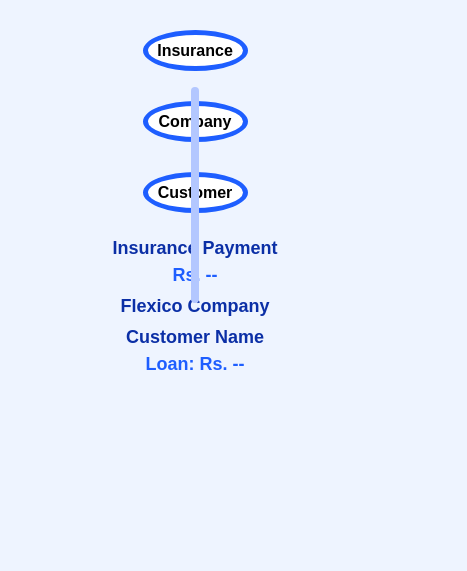
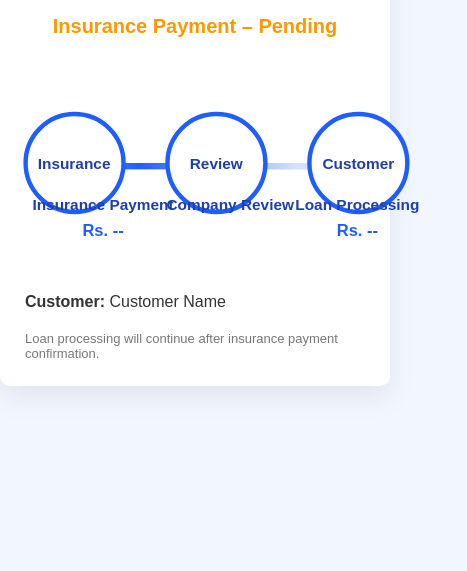
Before and after one commit to Flexico-1/onlineloan.lk-applicationform, a plain HTML site: page index.html in a window 390 px wide. Shown: the part 273-844 px from the top of the page, 467 px wide, since content can reach past the window. Drawn offline with Linux system fonts and the light colour scheme.

Commit message:
Update index.html

```diff
--- a/index.html
+++ b/index.html
@@ -2,49 +2,73 @@
 <html lang="en">
 <head>
 <meta charset="UTF-8">
-<title>Insurance Payment Pending</title>
+<title>Insurance Payment Status</title>
 <meta name="viewport" content="width=device-width, initial-scale=1.0">
 
 <style>
-/* --- same styles as before (unchanged) --- */
 body {
     font-family: Arial, sans-serif;
-    background: #eef4ff;
+    background: #f2f6ff;
+    margin: 0;
     display: flex;
     justify-content: center;
     align-items: center;
     min-height: 100vh;
-    margin: 0;
 }
 
-.flow-container {
+/* Container */
+.container {
     width: 100%;
     max-width: 1000px;
-    text-align: center;
-    padding: 20px;
+    background: #ffffff;
+    padding: 25px;
+    border-radius: 10px;
+    box-shadow: 0 10px 30px rgba(0,0,0,0.08);
 }
 
-.status {
-    font-size: 26px;
-    font-weight: bold;
-    color: orange;
+/* Header */
+.header {
+    text-align: center;
     margin-bottom: 30px;
 }
 
+.company {
+    font-size: 22px;
+    font-weight: bold;
+    color: #1e3fa9;
+}
+
+.subtitle {
+    font-size: 16px;
+    color: #666;
+    margin-top: 4px;
+}
+
+/* Status */
+.status {
+    text-align: center;
+    font-size: 20px;
+    font-weight: bold;
+    color: #ff9800;
+    margin-bottom: 35px;
+}
+
+/* Flow */
 .flow {
     position: relative;
-    height: 260px;
+    height: 200px;
 }
 
+/* Line */
 .line {
     position: absolute;
     top: 50%;
     left: 8%;
     right: 8%;
-    height: 8px;
-    background: #b3c7ff;
+    height: 6px;
+    background: #d6e0ff;
+    border-radius: 10px;
     overflow: hidden;
-    border-radius: 10px;
 }
 
 .line::after {
@@ -53,95 +77,93 @@ body {
     left: -100%;
     width: 100%;
     height: 100%;
-    background: #1e5eff;
-    animation: flowLine 3s infinite;
+    background: linear-gradient(90deg, transparent, #1e5eff, transparent);
+    animation: move 4s infinite;
 }
 
-@keyframes flowLine {
+@keyframes move {
     0% { left: -100%; }
     100% { left: 100%; }
 }
 
-.circle {
+/* Steps */
+.step {
     position: absolute;
     top: 50%;
-    width: 110px;
-    height: 110px;
+    width: 100px;
+    height: 100px;
+    background: #fff;
+    border: 4px solid #1e5eff;
     border-radius: 50%;
-    background: #fff;
-    border: 5px solid #1e5eff;
     transform: translateY(-50%);
     display: flex;
     align-items: center;
     justify-content: center;
     font-weight: bold;
-    font-size: 18px;
+    color: #1e3fa9;
+    text-align: center;
 }
 
-.c1 { left: 3%; }
-.c2 { left: 42%; }
-.c3 { left: 80%; }
+.s1 { left: 4%; }
+.s2 { left: 42%; }
+.s3 { left: 80%; }
 
+/* Labels */
 .label {
     position: absolute;
-    top: 150px;
-    width: 320px;
-    font-size: 20px;
+    top: 120px;
+    width: 280px;
+    font-size: 16px;
     font-weight: bold;
-    color: #0b2fa6;
+    color: #1e3fa9;
+    text-align: center;
 }
 
-.l1 { left: -6%; }
-.l2 { left: 32%; }
-.l3 { left: 66%; }
+.l1 { left: -4%; }
+.l2 { left: 30%; }
+.l3 { left: 64%; }
 
 .amount {
     display: block;
-    font-size: 18px;
     margin-top: 6px;
+    font-size: 15px;
     color: #1e5eff;
+}
+
+/* Customer info */
+.info {
+    margin-top: 40px;
+    font-size: 16px;
+    color: #333;
+}
+
+.info div {
+    margin-bottom: 8px;
+}
+
+/* Disclaimer */
+.note {
+    margin-top: 20px;
+    font-size: 13px;
+    color: #777;
 }
 
 /* Mobile */
 @media (max-width: 600px) {
     .flow {
-        height: 360px;
-        display: flex;
-        flex-direction: column;
-        align-items: center;
+        transform: scale(1.1);
+        height: 180px;
     }
 
-    .line {
-        width: 8px;
-        height: 60%;
-        left: 50%;
-        top: 20%;
-        transform: translateX(-50%);
-    }
-
-    .line::after {
-        animation: flowLineVertical 3s infinite;
-    }
-
-    @keyframes flowLineVertical {
-        0% { top: -100%; }
-        100% { top: 100%; }
-    }
-
-    .circle {
-        position: static;
-        transform: none;
-        margin: 15px 0;
-        width: 95px;
-        height: 95px;
-        font-size: 16px;
+    .step {
+        width: 85px;
+        height: 85px;
+        font-size: 14px;
     }
 
     .label {
-        position: static;
-        width: 100%;
-        margin-top: 10px;
-        font-size: 18px;
+        font-size: 14px;
+        width: 200px;
     }
 }
 </style>
@@ -149,19 +171,23 @@ body {
 
 <body>
 
-<div class="flow-container">
+<div class="container">
+
+    <div class="header">
+        <div class="company">Flexico Financial Services</div>
+        <div class="subtitle">Insurance Payment Status</div>
+    </div>
 
     <div class="status">
         Insurance Payment – Pending
     </div>
 
     <div class="flow">
-
         <div class="line"></div>
 
-        <div class="circle c1">Insurance</div>
-        <div class="circle c2">Company</div>
-        <div class="circle c3">Customer</div>
+        <div class="step s1">Insurance</div>
+        <div class="step s2">Review</div>
+        <div class="step s3">Customer</div>
 
         <div class="label l1">
             Insurance Payment
@@ -169,17 +195,23 @@ body {
         </div>
 
         <div class="label l2">
-            Flexico Company
+            Company Review
         </div>
 
         <div class="label l3">
-            <span id="customerName">Customer Name</span>
-            <span class="amount">
-                Loan: Rs. <span id="loanAmount">--</span>
-            </span>
+            Loan Processing
+            <span class="amount">Rs. <span id="loanAmount">--</span></span>
         </div>
+    </div>
 
+    <div class="info">
+        <div><strong>Customer:</strong> <span id="customerName">Customer Name</span></div>
     </div>
+
+    <div class="note">
+        Loan processing will continue after insurance payment confirmation.
+    </div>
+
 </div>
 
 <script>
```
